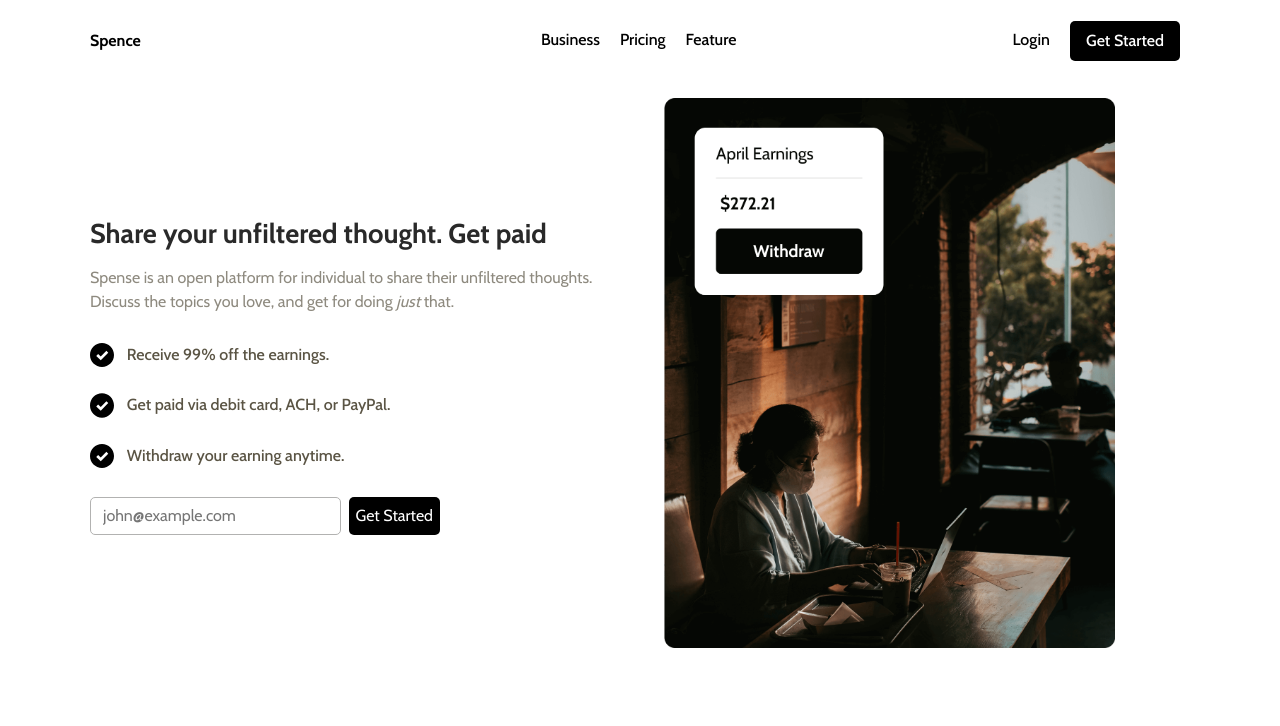
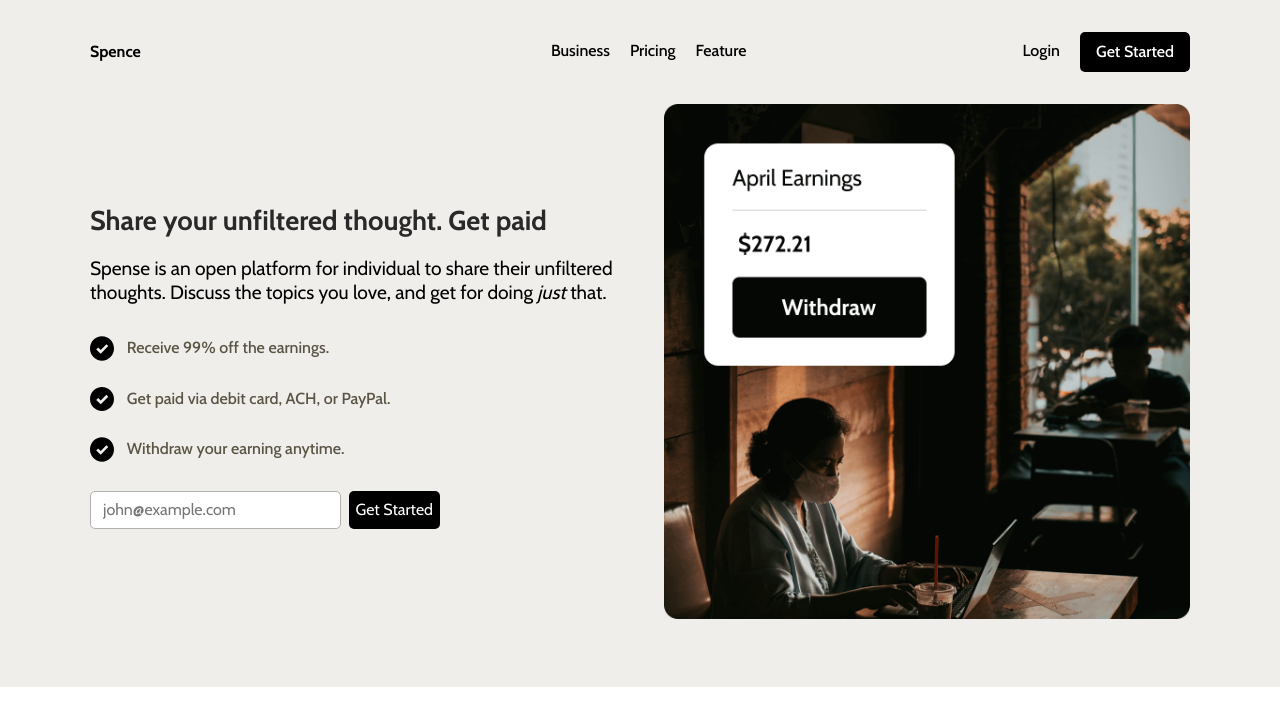
Before and after one commit to Takata21/Spence, a plain HTML site: page index.html in a window 1280 px wide. Shown: the top 726 px of the page. Drawn offline with nearby package versions, Linux system fonts and the light colour scheme.

Commit message:
fixing header bugs

```diff
--- a/index.html
+++ b/index.html
@@ -16,7 +16,6 @@
 </head>
 
 <body>
-    <div class="container">
     <div class="welcome-banner">
         <p>
             🎉 To celebrate Spence´s launch, we will be waiving all fees for the entire month of april,
@@ -25,15 +24,15 @@
         </p>
     </div>
     <input type="checkbox" name="menu-check" id="menu-check">
+    <div class="header-container">
+
         <header>
-
-            <div class="header-head">
+            <section class="head">
                 <a href="/" class="logo">Spence</a>
                 <label for="menu-check" class="hamburger-button">
                             <img src="./static/img/HamburgerMenu.svg" alt="">
                         </label>
-            </div>
-            <div class="menu-container">
+
                 <nav class="menu">
                     <ul class="menu-list">
                         <div class="menu-links-item">
@@ -57,11 +56,11 @@
                         </div>
                     </ul>
                 </nav>
+            </section>
+            <section class="hero">
+                <div class="hero-img-container">
+                    <img src="./static/img/hero-img-mobile.png" alt="hero image" class="hero-img">
                 </div>
-        </header>
-        <main>
-            <section class="hero">
-                <div class="hero-img" role="img"></div>
                 <div class="hero-content">
                     <h2 class="hero-title">Share your unfiltered thought. Get paid</h2>
                     <p class="hero-p u-p">
@@ -94,11 +93,19 @@
                 </div>
 
             </section>
+
+        </header>
+    </div>
+
+    <main>
+        <div class="container">
+
+        </div>
+
     </main>
 
 
     <br><br><br><br><br><br><br><br><br><br><br><br><br><br><br><br><br><br><br><br><br><br><br><br><br><br><br><br><br><br><br><br><br><br><br><br><br><br><br><br><br><br><br><br><br><br><br><br><br><br><br><br><br><br><br><br><br><br><br><br><br><br><br><br><br><br><br><br><br><br><br><br><br><br><br><br><br><br><br><br><br><br><br><br><br><br><br><br><br><br><br><br><br><br><br><br><br><br><br><br>
-    </div>
     <script src="./src/js/index.js "></script>
 </body>
 
--- a/src/js/index.js
+++ b/src/js/index.js
@@ -1 +1,12 @@
-console.log("hey");
+const HeroImg = document.querySelector(".hero-img");
+document.addEventListener("DOMContentLoaded", () => {
+    console.log("hy");
+});
+window.addEventListener("resize", () => {
+    if (window.innerWidth > 480) {
+        HeroImg.setAttribute("src", "./static/img/hero-img-tablet.png");
+    }
+    if (window.innerWidth > 1024) {
+        HeroImg.setAttribute("src", "./static/img/hero-img-desktop.png");
+    }
+});
--- a/static/css/header.css
+++ b/static/css/header.css
@@ -1,10 +1,15 @@
+.header-container {
+    background: #F0EEEB;
+}
+
 header {
-    position: sticky;
+    /* position: sticky;
     left: 0;
     right: 0;
     top: 0;
-    z-index: 9999;
-    padding-top: 1rem;
+    z-index: 9999; */
+    padding: 1rem;
+    background: #F0EEEB;
 }
 
 .logo {
@@ -27,10 +32,19 @@ header {
     justify-content: space-between;
 } */
 
-.header-head {
+.head {
+    position: fixed;
+    left: 0;
+    right: 0;
+    z-index: 9999;
+    top: 0;
     display: flex;
+    align-items: center;
     justify-content: space-between;
-    padding: 1rem 0;
+    padding: 1rem;
+    max-width: 1100px;
+    margin: auto;
+    background: #F0EEEB;
 }
 
 .hamburger-button {
@@ -45,7 +59,7 @@ header {
 .menu {
     position: absolute;
     margin: 20px;
-    top: 10vh;
+    top: 5vh;
     right: 0;
     left: 0;
     text-align: center;
@@ -91,6 +105,10 @@ header {
     color: rgb(243, 234, 234);
 }
 
+.menu-item-session .menu-item:last-child {
+    margin-right: 0;
+}
+
 .menu-item-session .menu-item:last-child a:hover::before {
     transform: scaleX(0);
 }
@@ -124,16 +142,23 @@ header {
 /*------------------------------*/
 
 .hero {
+    margin-top: 20px;
     padding: 2rem 0;
 }
 
+.hero-img {
+    width: 100%;
+}
+
+
+/*
 .hero-img {
     height: 300px;
     background-image: url('../img/hero-img-mobile.png');
     background-repeat: no-repeat;
     background-size: cover;
     object-fit: contain;
-}
+} */
 
 .hero-title {
     font-size: 1.7rem;
@@ -196,11 +221,23 @@ header {
 }
 
 @media screen and (min-width: 540px) {
-    .hero-img {
+    header {
+        padding: 2rem;
+    }
+    .head {
+        padding: 2rem;
+    }
+    .hero {
+        margin-top: 3vh;
+    }
+    .hero-img-container {
+        order: 2;
+    }
+    /* .hero-img {
         background-image: url('../img/hero-img-tablet.png');
         background-size: contain;
-        height: 550px;
-    }
+        height: 370px;
+    } */
     .hero-p {
         font-size: 1.2rem;
         line-height: 1.5rem;
@@ -212,12 +249,15 @@ header {
         display: grid;
         grid-template-columns: 1fr 1fr;
         align-items: center;
-        gap: 3rem
+        gap: 3rem;
+        margin-top: 5vh;
     }
-    .hero-img {
+    /* .hero-img {
+        height: 500px;
         order: 2;
         background-image: url('../img/hero-img-desktop.png');
-    }
+        background-position: right;
+    */
 }
 
 
--- a/static/css/index.css
+++ b/static/css/index.css
@@ -8,6 +8,7 @@
 body {
     font-family: 'Cabin', sans-serif;
     font-size: 16px;
+    margin: 0;
 }
 
 ul {
@@ -23,11 +24,13 @@ ul {
     /* border: 1px solid red; */
 }
 
-.break {
+
+/*
+/* .break {
     display: none;
-}
+} */
 
-.u-p {
+*/ .u-p {
     color: var(--TextColor);
     font-size: 1rem;
 }
@@ -45,6 +48,7 @@ ul {
     color: whitesmoke;
     font-weight: 400;
     text-align: center;
+    font-size: 13px;
 }
 
 .welcome-banner.active {
```
Lines whose indentation alone changed are shown as unchanged.
